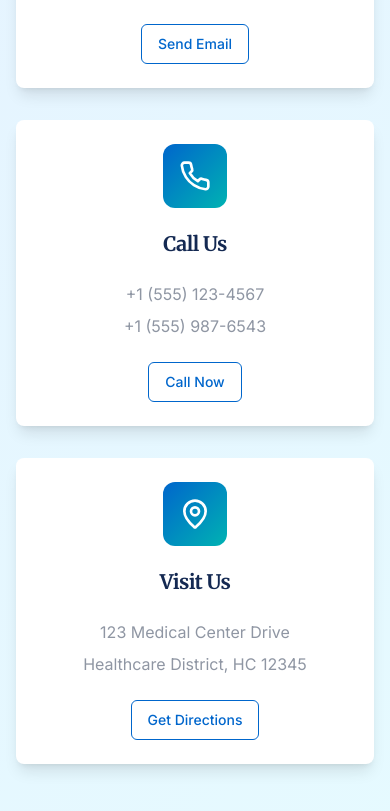
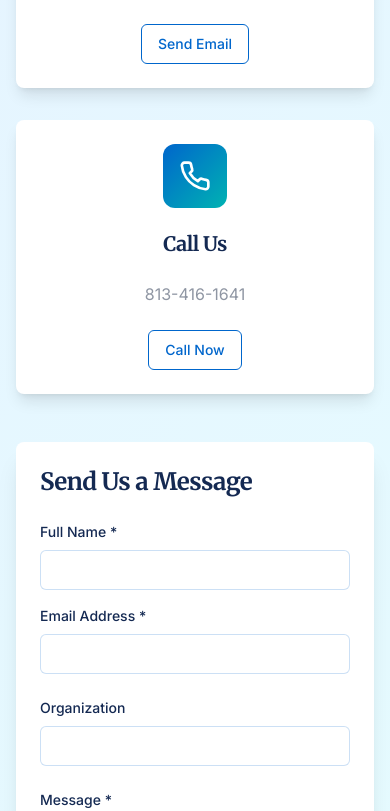
Before and after one commit to MissTully/sim-consulting-revamp, a React (Vite) app: page / in a window 390 px wide. Shown: the part 8406-9217 px from the top of the page. Built offline with nearby package versions, Linux system fonts and the light colour scheme.

Commit message:
Update contact information
Update phone number and address in the contact section. Remove the "Visit Us" action.

```diff
--- a/src/components/Contact.tsx
+++ b/src/components/Contact.tsx
@@ -1,6 +1,6 @@
 
 import { useState } from 'react';
-import { Mail, Phone, MapPin, Send, Clock, Calendar } from 'lucide-react';
+import { Mail, Phone, Clock, Calendar, Send } from 'lucide-react';
 import { Button } from '@/components/ui/button';
 import { Input } from '@/components/ui/input';
 import { Textarea } from '@/components/ui/textarea';
@@ -42,14 +42,8 @@ const Contact = () => {
     {
       icon: Phone,
       title: "Call Us",
-      details: ["+1 (555) 123-4567", "+1 (555) 987-6543"],
+      details: ["813-416-1641"],
       action: "Call Now"
-    },
-    {
-      icon: MapPin,
-      title: "Visit Us",
-      details: ["123 Medical Center Drive", "Healthcare District, HC 12345"],
-      action: "Get Directions"
     }
   ];
 
@@ -64,7 +58,7 @@ const Contact = () => {
           </p>
         </div>
 
-        <div className="grid grid-cols-1 lg:grid-cols-3 gap-8 mb-12">
+        <div className="grid grid-cols-1 lg:grid-cols-2 gap-8 mb-12">
           {contactInfo.map((info, index) => (
             <Card key={index} className="text-center hover:shadow-xl transition-all duration-300 border-0 shadow-lg">
               <CardHeader>
--- a/src/components/Footer.tsx
+++ b/src/components/Footer.tsx
@@ -1,5 +1,5 @@
 
-import { Stethoscope, Mail, Phone, MapPin, Linkedin, Twitter, Facebook } from 'lucide-react';
+import { Stethoscope, Mail, Phone, Linkedin, Twitter, Facebook } from 'lucide-react';
 
 const Footer = () => {
   const currentYear = new Date().getFullYear();
@@ -55,13 +55,12 @@ const Footer = () => {
               </div>
               <div className="flex items-center space-x-3">
                 <Phone className="w-5 h-5 text-medical-teal" />
-                <span className="text-sm">+1 (555) 123-4567</span>
+                <span className="text-sm">813-416-1641</span>
               </div>
               <div className="flex items-start space-x-3">
-                <MapPin className="w-5 h-5 text-medical-teal mt-1" />
                 <div className="text-sm">
-                  <p>123 Medical Center Drive</p>
-                  <p>Healthcare District, HC 12345</p>
+                  <p>9909 Colonnade Dr.</p>
+                  <p>Tampa, FL 33647</p>
                 </div>
               </div>
             </div>
```
